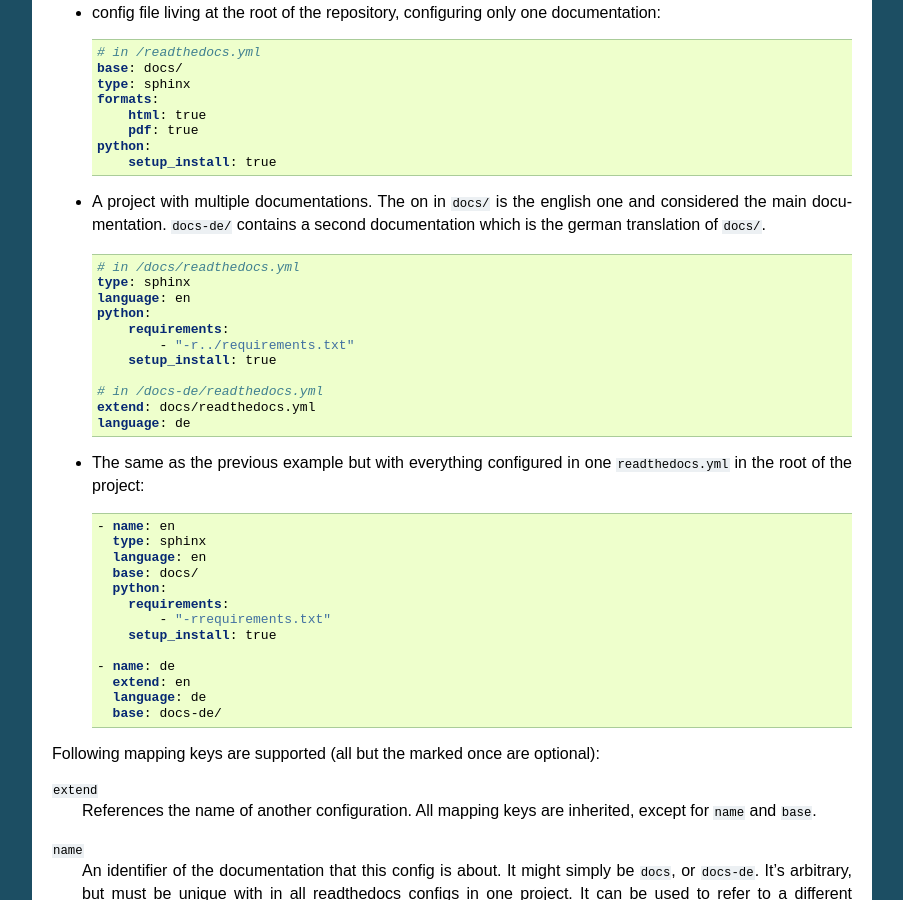
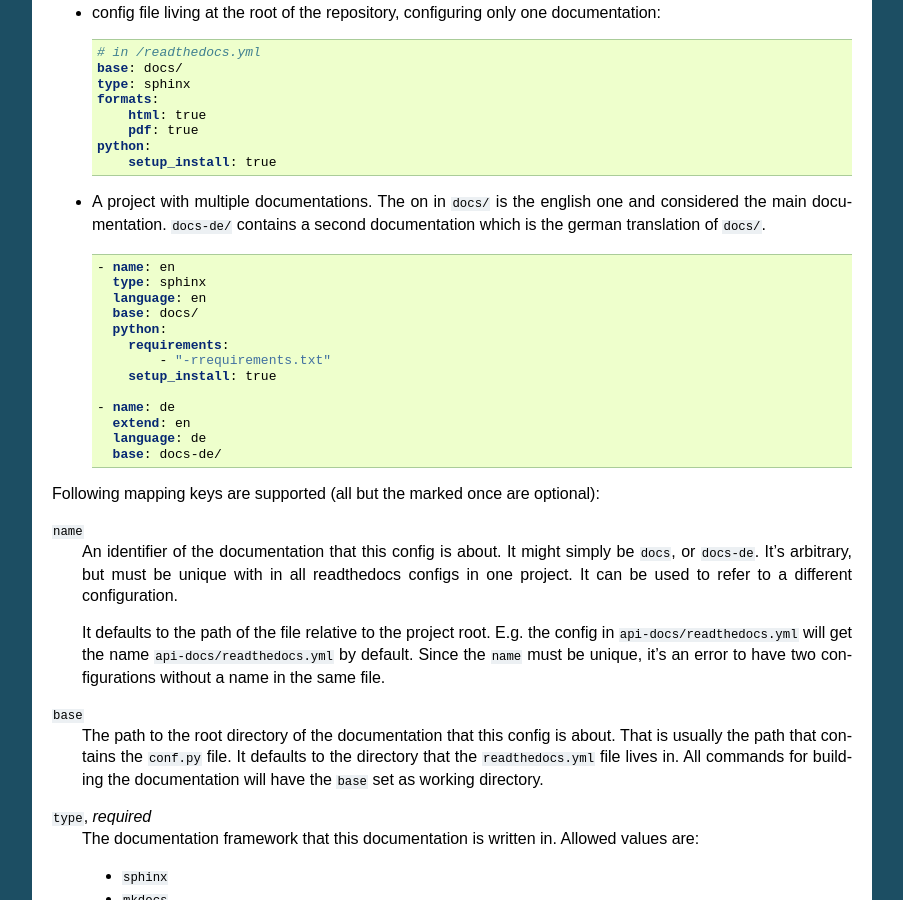
Before and after one commit to readthedocs/readthedocs-build, a Sphinx documentation site: the page built from docs/spec.rst, in a window 1280 px wide and 900 px high, scrolled down 631 px. Shown: the whole window, without its empty margins (198-1101 px from the left). Built offline with Sphinx 7.4.7, drawn with Linux system fonts in a browser that asks for light colours.

Commit message:
Remove lies from docs

```diff
--- a/docs/spec.rst
+++ b/docs/spec.rst
@@ -47,26 +47,10 @@ A few complete examples:
     python:
         setup_install: true
 
+
 - A project with multiple documentations. The on in ``docs/`` is the english
   one and considered the main documentation. ``docs-de/`` contains a second
   documentation which is the german translation of ``docs/``.
-
-  .. code-block:: yaml
-
-    # in /docs/readthedocs.yml
-    type: sphinx
-    language: en
-    python:
-        requirements:
-            - "-r../requirements.txt"
-        setup_install: true
-
-    # in /docs-de/readthedocs.yml
-    extend: docs/readthedocs.yml
-    language: de
-
-- The same as the previous example but with everything configured in one
-  ``readthedocs.yml`` in the root of the project:
 
   .. code-block:: yaml
 
@@ -86,10 +70,6 @@ A few complete examples:
 
 
 Following mapping keys are supported (all but the marked once are optional):
-
-``extend``
-    References the name of another configuration. All mapping keys are
-    inherited, except for ``name`` and ``base``.
 
 ``name``
     An identifier of the documentation that this config is about. It might
```
